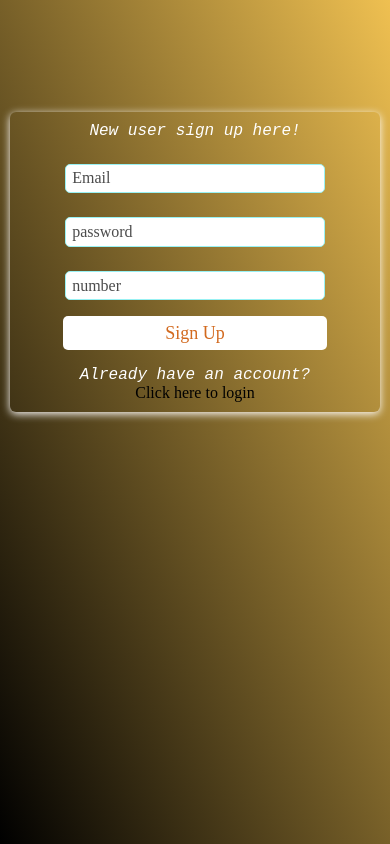
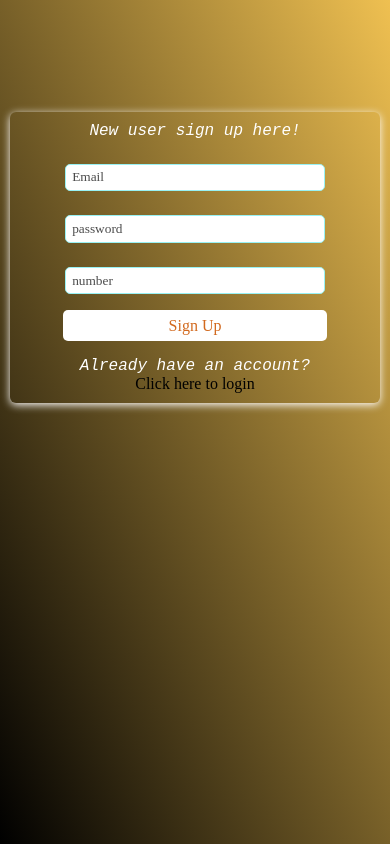
Before and after one commit to vivekbondla/whereismymoney, a React (Create React App) app: page /signup in a window 390 px wide. Built offline with nearby package versions, Linux system fonts and the light colour scheme; no server answers.

Commit message:
styles changed for mobile
styles changed for mobile

```diff
--- a/src/components/Authentication/InputForm.css
+++ b/src/components/Authentication/InputForm.css
@@ -15,12 +15,13 @@
 
 .signup input {
   width: 70%;
-  font: inherit;
+  font: medium;
   border: 1px solid rgb(152, 241, 243);
   border-radius: 5px;
   background:white;
 
-  font-family: cursive;
+  /* font-family: cursive; */
+  font-family: 'Times New Roman', Times, serif;
   padding: 0.6rem 0.7rem;
   margin-top: 1.5rem;
 }
@@ -34,7 +35,7 @@
   border: none;
   color:chocolate;
   font-family: 'Times New Roman', Times, serif;
-  font-size: large;
+  font-size: medium;
 }
 .signup button:hover{
   cursor:pointer;
--- a/src/components/ExpenseForm.css
+++ b/src/components/ExpenseForm.css
@@ -113,9 +113,12 @@ textarea {
     flex-direction: column;
     justify-content: center;
     width: 100%;
+
   }
   .amount input{
-    width: -webkit-fill-available;
+    /* width: -webkit-fill-available; */
+    width: 94%;
+    padding: 0.6rem 0.7rem;
   }
 
 
--- a/src/components/ExpenseForm.js
+++ b/src/components/ExpenseForm.js
@@ -101,7 +101,7 @@ const ExpenseForm = (props) => {
               onChange={amountHandler}
             />
 
-            <input placeholder="mm/dd/yyy" value={date} type="date" onChange={dateHandler} />
+            <input id="date" placeholder="mm/dd/yyy" value={date} type="date" onChange={dateHandler} />
           </div>
           <div className="textnotes">
             <textarea
```
